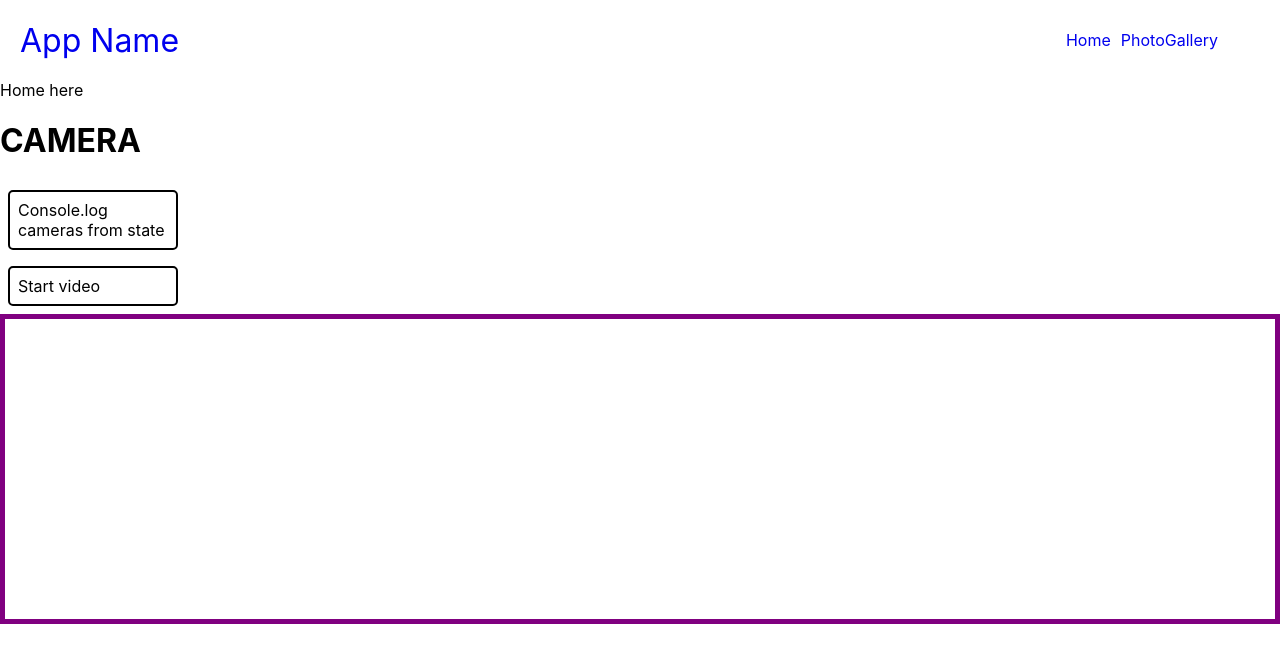
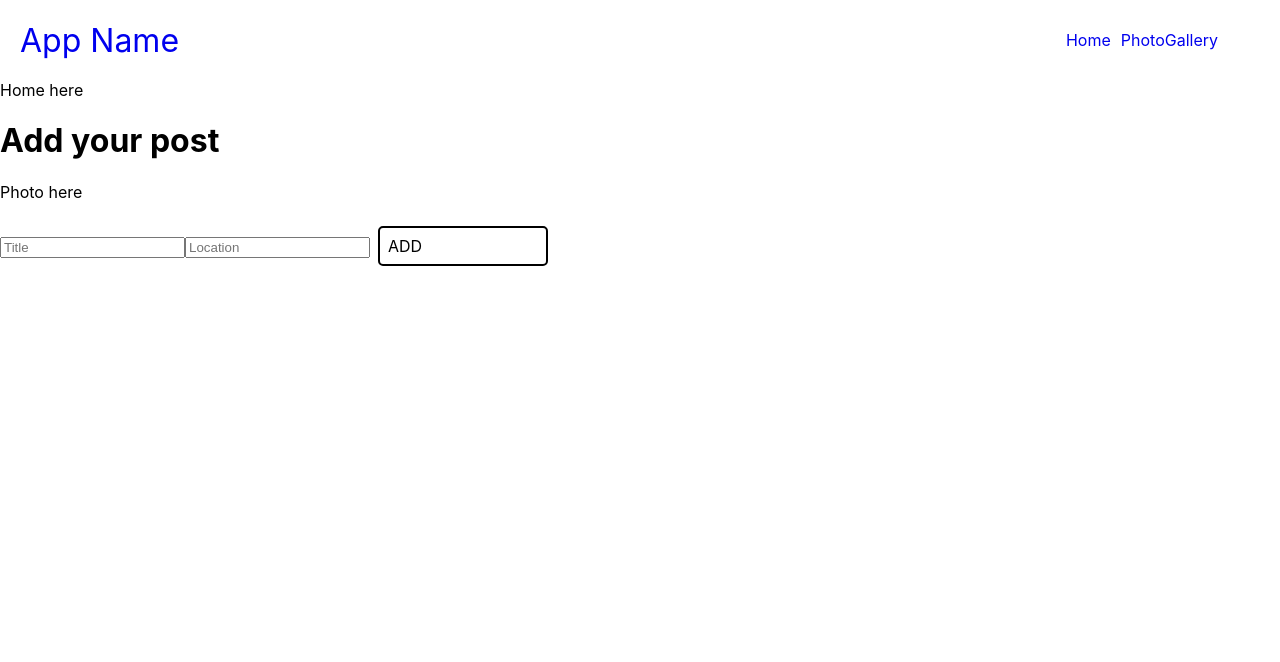
Before and after one commit to bea94k/pwa-demo, a React (Create React App) app: page / in a window 1280 px wide. Shown: the top 662 px of the page. Built offline with nearby package versions, Linux system fonts and the light colour scheme.

Commit message:
Basic setup for adding a new post

```diff
--- /dev/null
+++ b/src/AddPost/AddPost.js
@@ -0,0 +1,15 @@
+import React from 'react';
+
+const AddPost = () => {
+    return (
+        <div>
+            <h1>Add your post</h1>
+            <p>Photo here</p>
+            <input onChange={() => {console.log('tadaaa')}} name="title" type="text" placeholder="Title" />
+            <input onChange={() => {console.log('tadaaammmm')}} name="location" type="text" placeholder="Location" />
+            <p className="btn">ADD</p>
+        </div>
+    );
+}
+
+export default AddPost;
--- a/src/Camera/Camera.css
+++ b/src/Camera/Camera.css
@@ -1,17 +1,3 @@
-.btn {
-    width: 150px;
-    color: black;
-    display: inline-block;
-    padding: 0.5rem;
-    margin: 0.5rem;
-    border: 2px black solid;
-    border-radius: 5px;
-  }
-
-  .btn:hover {
-    background: rgb(172, 172, 172);
-  }
-
 .hidden {
   display: none;
 }
--- a/src/Home/Home.js
+++ b/src/Home/Home.js
@@ -1,11 +1,13 @@
 import React from 'react';
-import Camera from '../Camera/Camera';
+// import Camera from '../Camera/Camera';
+import AddPost from '../AddPost/AddPost';
 
 export default function Home() {
     return (
         <div>
             Home here
-            <Camera />
+            {/* <Camera /> */}
+            <AddPost />
         </div>
     )
 }
--- a/src/index.css
+++ b/src/index.css
@@ -11,3 +11,17 @@ code {
   font-family: source-code-pro, Menlo, Monaco, Consolas, 'Courier New',
     monospace;
 }
+
+.btn {
+  width: 150px;
+  color: black;
+  display: inline-block;
+  padding: 0.5rem;
+  margin: 0.5rem;
+  border: 2px black solid;
+  border-radius: 5px;
+}
+
+.btn:hover {
+  background: rgb(172, 172, 172);
+}
```
Lines whose indentation alone changed are shown as unchanged.
